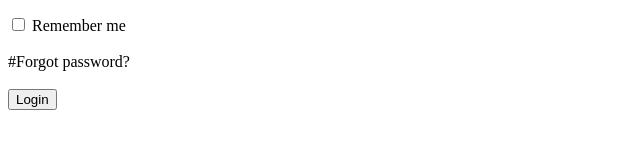
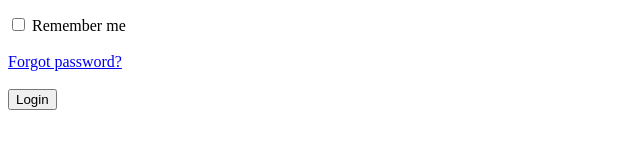
Before and after one commit to danhielgit/app-beta, a plain HTML site: page index.html in a window 1280 px wide. Shown: the part 179-322 px from the top of the page, without its empty margins (0-640 px from the left). Drawn offline with Linux system fonts and the light colour scheme.

Commit message:
Add HTML structure for login form

```diff
--- a/index.html
+++ b/index.html
@@ -9,6 +9,7 @@
   <h1>Customer Login</h1>
 
   <form>
+
     <label for="email">Email</label><br>
     <input type="email" id="email"><br><br>
 
@@ -18,9 +19,10 @@
     <input type="checkbox" id="remember">
     <label for="remember">Remember me</label><br><br>
 
-    #Forgot password?</a><br><br>
+    <a href="#">Forgot password?</a><br><br>
 
     <button type="submit">Login</button>
+
   </form>
 
 </body>
```
